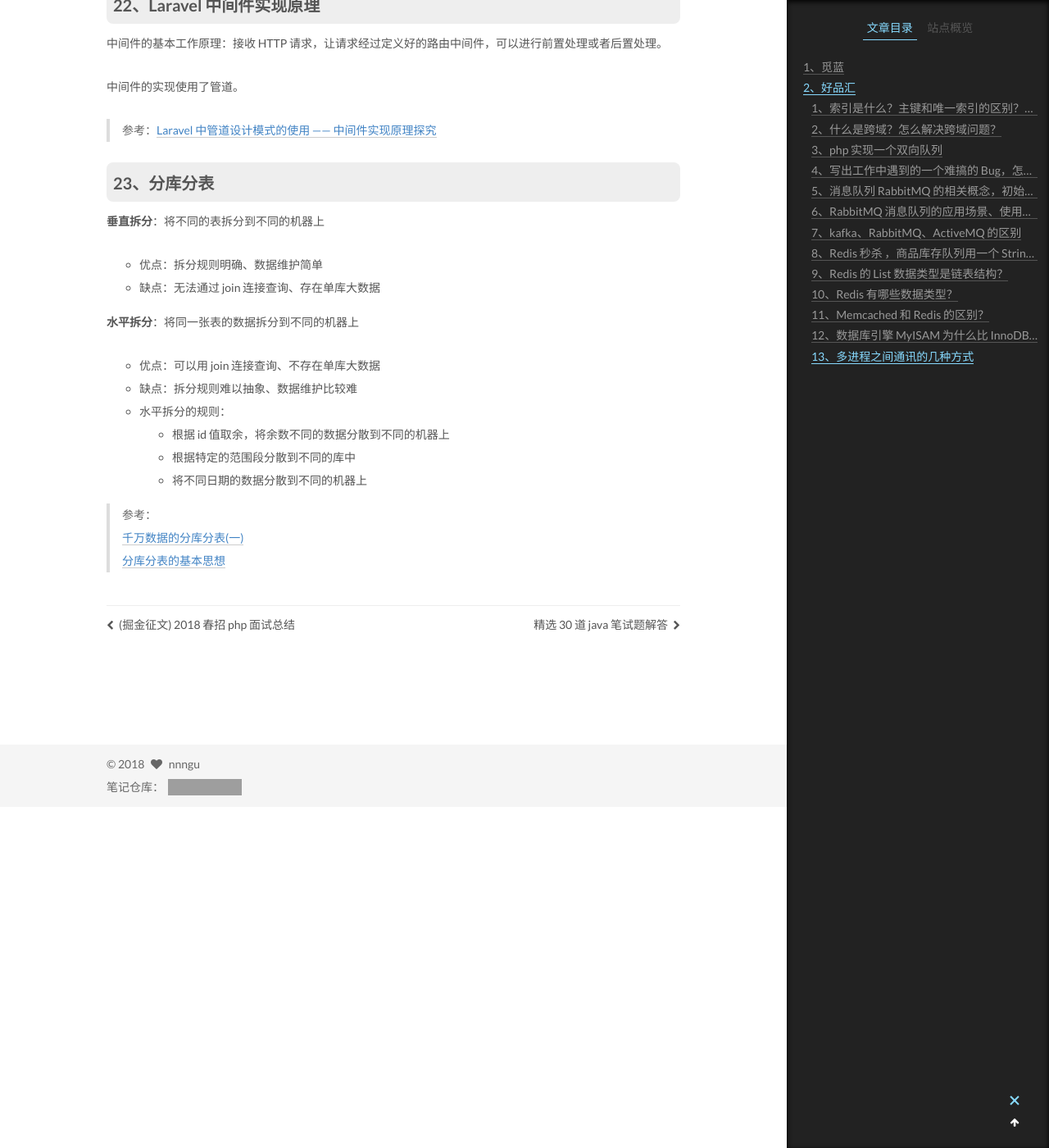
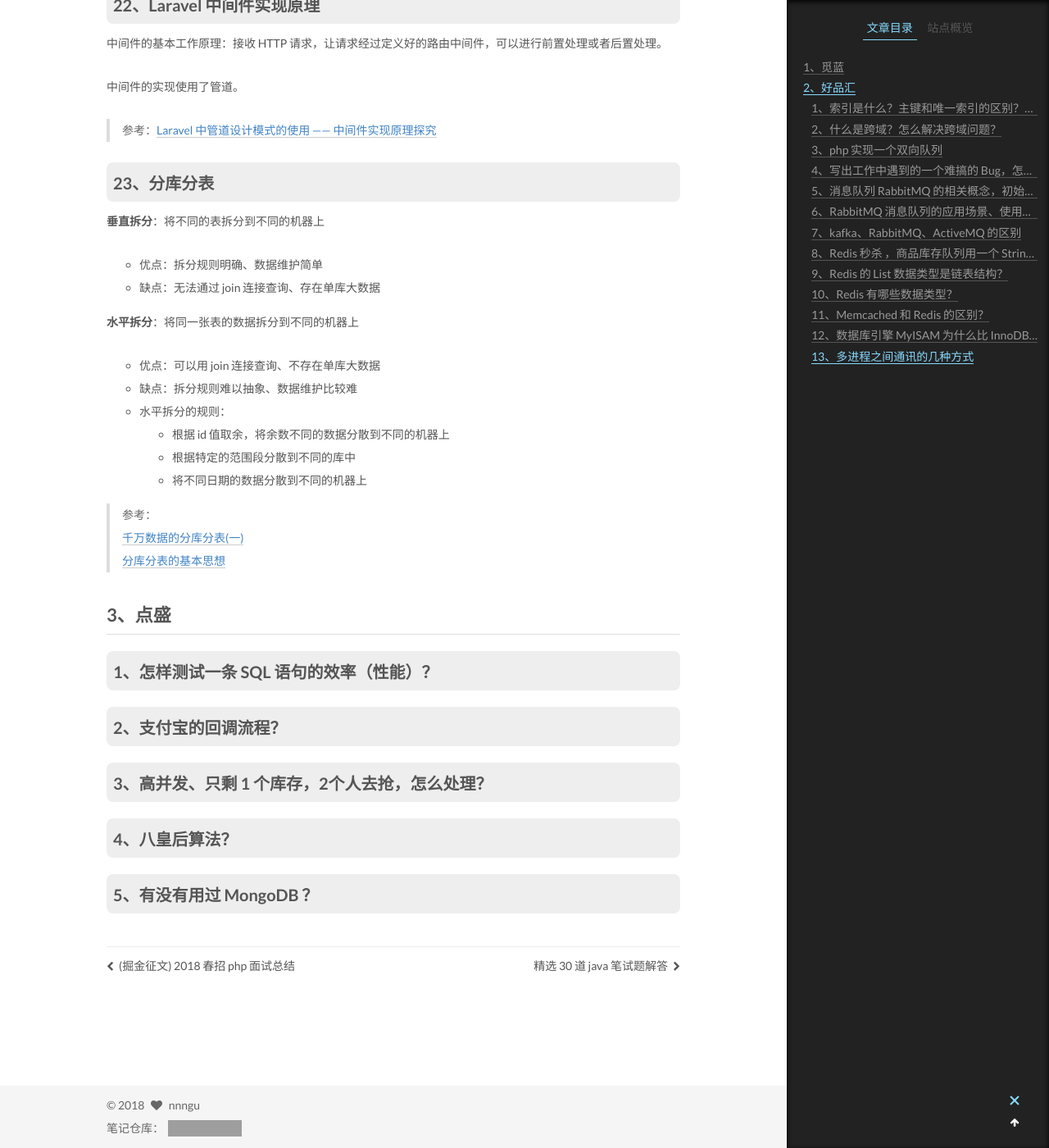
Before and after one commit to nnngu/LearningNotes, a Jekyll site: the page built from _posts/2018-06-05-PHP 面试题收集.md, in a window 1280 px wide and 1400 px high, scrolled down 13725 px. Shown: the whole window at 82% size. Built offline with Jekyll 4.4.1, drawn with Linux system fonts in a browser that asks for light colours; grey boxes are pictures that could not be loaded.

Commit message:
修改文件: _posts/2018-06-05-PHP 面试题收集.md

```diff
--- a/_posts/2018-06-05-PHP 面试题收集.md
+++ b/_posts/2018-06-05-PHP 面试题收集.md
@@ -500,3 +500,17 @@ DI 的实现原理：
 >参考：
 >[千万数据的分库分表(一)](https://blog.csdn.net/mingover/article/details/71108852)
 >[分库分表的基本思想](https://www.cnblogs.com/jshen/p/7682502.html)
+
+## 3、点盛
+
+### 1、怎样测试一条 SQL 语句的效率（性能）？
+
+
+
+### 2、支付宝的回调流程？
+
+### 3、高并发、只剩 1 个库存，2个人去抢，怎么处理？
+
+### 4、八皇后算法？
+
+### 5、有没有用过 MongoDB ？
```
